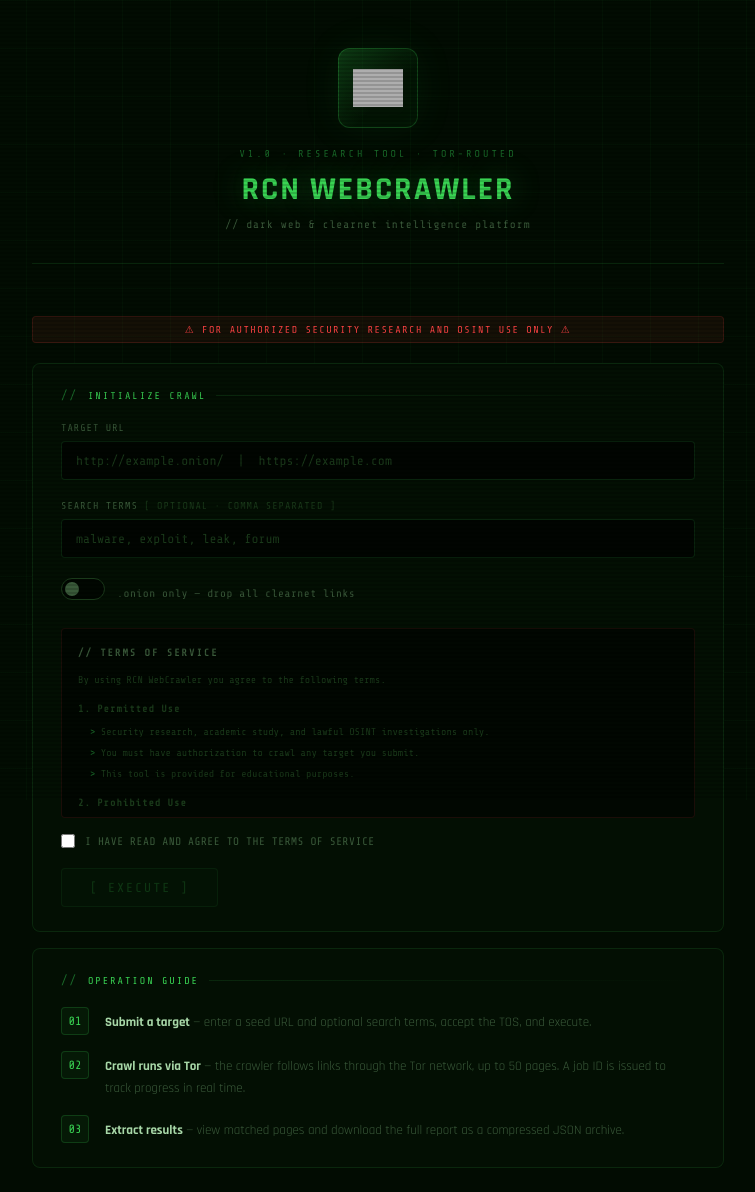
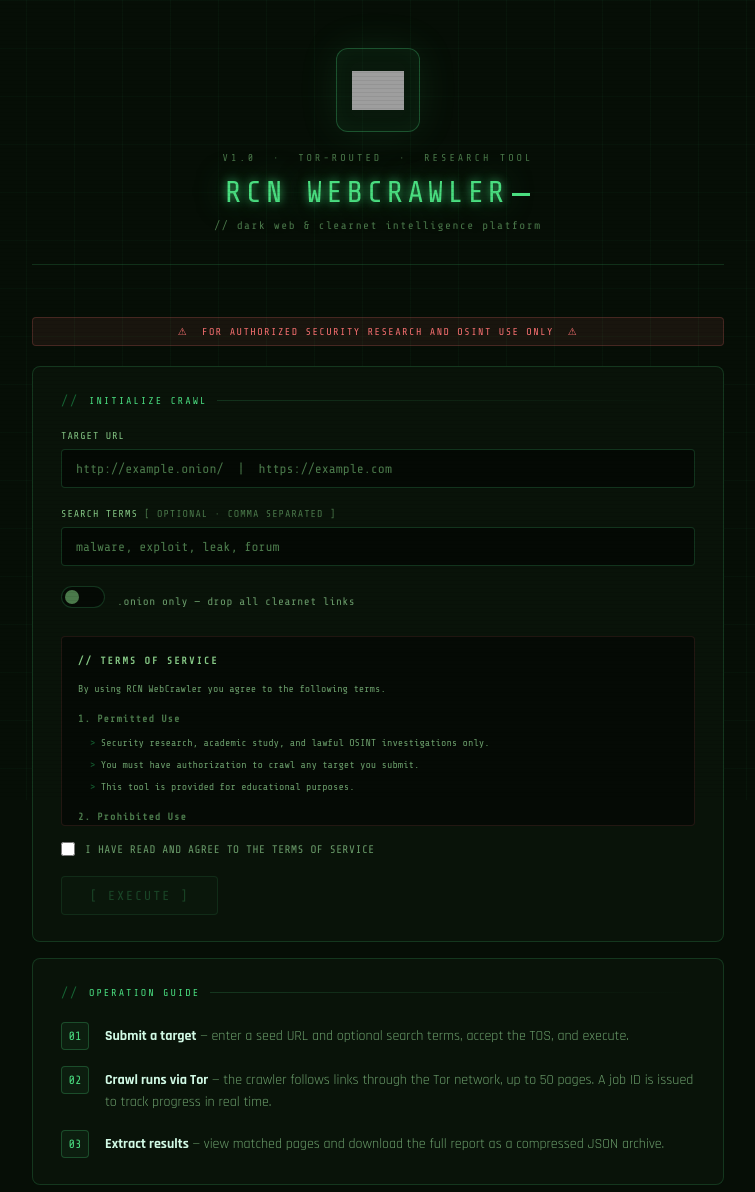
Before and after one commit to 0Day-legalize/rcn-crawler-web, a website: page public/index.html in a window 1280 px wide. Shown: the top 1192 px of the page, without its empty margins (262-1017 px from the left). Drawn offline with nearby package versions, Linux system fonts and the light colour scheme; grey boxes are pictures that could not be loaded.

Commit message:
fix: better contrast, reduced scanlines, flicker + cursor animations

```diff
--- a/public/index.html
+++ b/public/index.html
@@ -10,17 +10,18 @@
     *, *::before, *::after { box-sizing: border-box; margin: 0; padding: 0; }
 
     :root {
-      --green:   #39d353;
-      --green-d: #1a6b2a;
-      --green-g: rgba(57,211,83,0.06);
-      --red:     #ff4444;
-      --red-g:   rgba(255,68,68,0.08);
-      --bg:      #020c02;
-      --surface: rgba(4,16,4,0.9);
-      --border:  rgba(57,211,83,0.12);
-      --muted:   #1a3a1a;
-      --text:    #a8d8a8;
-      --dim:     #3a5a3a;
+      --green:    #4ade80;
+      --green-d:  #166534;
+      --green-glow: rgba(74,222,128,0.15);
+      --red:      #f87171;
+      --red-g:    rgba(248,113,113,0.08);
+      --bg:       #060e06;
+      --surface:  rgba(10,20,10,0.92);
+      --border:   rgba(74,222,128,0.18);
+      --muted:    #4b7a4b;
+      --text:     #d1fae5;
+      --dim:      #6b9e6b;
+      --label:    #86c986;
     }
 
     html { scrollbar-width: thin; scrollbar-color: var(--green-d) transparent; }
@@ -37,16 +38,16 @@
       overflow-x: hidden;
     }
 
-    /* scanline overlay */
+    /* subtle scanlines — reduced opacity so text stays readable */
     body::before {
       content: "";
       position: fixed; inset: 0;
       background: repeating-linear-gradient(
         0deg,
         transparent,
-        transparent 2px,
-        rgba(0,0,0,0.15) 2px,
-        rgba(0,0,0,0.15) 4px
+        transparent 3px,
+        rgba(0,0,0,0.06) 3px,
+        rgba(0,0,0,0.06) 4px
       );
       pointer-events: none; z-index: 100;
     }
@@ -56,13 +57,37 @@
       content: "";
       position: fixed; inset: 0;
       background-image:
-        linear-gradient(rgba(57,211,83,0.04) 1px, transparent 1px),
-        linear-gradient(90deg, rgba(57,211,83,0.04) 1px, transparent 1px);
+        linear-gradient(rgba(74,222,128,0.04) 1px, transparent 1px),
+        linear-gradient(90deg, rgba(74,222,128,0.04) 1px, transparent 1px);
       background-size: 48px 48px;
       pointer-events: none; z-index: 0;
     }
 
     * { position: relative; z-index: 1; }
+
+    /* ── Flicker animation ── */
+    @keyframes flicker {
+      0%,  18%, 22%, 25%, 53%, 57%, 100% {
+        opacity: 1;
+        text-shadow:
+          0 0 10px rgba(74,222,128,0.8),
+          0 0 30px rgba(74,222,128,0.5),
+          0 0 60px rgba(74,222,128,0.3);
+      }
+      20%, 24% {
+        opacity: 0.6;
+        text-shadow: none;
+      }
+      55% {
+        opacity: 0.85;
+        text-shadow: 0 0 10px rgba(74,222,128,0.4);
+      }
+    }
+
+    @keyframes cursor-blink {
+      0%, 100% { opacity: 1; }
+      50%       { opacity: 0; }
+    }
 
     /* ── Header ── */
     header {
@@ -74,40 +99,43 @@
 
     .logo-wrap {
       display: inline-flex; align-items: center; justify-content: center;
-      width: 80px; height: 80px;
-      border-radius: 12px;
-      border: 1px solid rgba(57,211,83,0.25);
-      background: rgba(57,211,83,0.04);
+      width: 84px; height: 84px; border-radius: 12px;
+      border: 1px solid rgba(74,222,128,0.3);
+      background: rgba(74,222,128,0.05);
       margin-bottom: 20px;
-      box-shadow: 0 0 40px rgba(57,211,83,0.08), inset 0 0 20px rgba(57,211,83,0.03);
-      position: relative;
+      box-shadow: 0 0 40px rgba(74,222,128,0.1), inset 0 0 20px rgba(74,222,128,0.04);
     }
-    .logo-wrap::before {
-      content: "";
-      position: absolute; inset: -1px;
-      border-radius: 12px;
-      background: linear-gradient(135deg, rgba(57,211,83,0.2), transparent 60%);
-      pointer-events: none;
-    }
-    .logo-wrap img { height: 50px; width: 50px; object-fit: contain; filter: brightness(1.1); }
+    .logo-wrap img { height: 52px; width: 52px; object-fit: contain; }
 
     .header-tag {
       font-family: 'Share Tech Mono', monospace;
-      font-size: 10px; color: var(--green-d);
+      font-size: 10px; color: var(--muted);
       letter-spacing: 3px; text-transform: uppercase;
+      margin-bottom: 12px;
+    }
+
+    header h1 {
+      font-family: 'Share Tech Mono', monospace;
+      font-size: 30px; font-weight: 400;
+      color: var(--green);
+      letter-spacing: 4px; text-transform: uppercase;
+      animation: flicker 6s infinite;
       margin-bottom: 10px;
     }
-    header h1 {
-      font-size: 32px; font-weight: 700;
-      color: var(--green);
-      letter-spacing: 2px; text-transform: uppercase;
-      text-shadow: 0 0 30px rgba(57,211,83,0.4);
-      margin-bottom: 8px;
+
+    .cursor {
+      display: inline-block;
+      width: 18px; height: 3px;
+      background: var(--green);
+      vertical-align: middle;
+      margin-left: 4px;
+      animation: cursor-blink 1s step-end infinite;
     }
+
     header p {
       font-family: 'Share Tech Mono', monospace;
-      font-size: 11px; color: var(--dim);
-      letter-spacing: 1px;
+      font-size: 11px; color: var(--muted);
+      letter-spacing: 1.5px;
     }
 
     /* warning stripe */
@@ -115,9 +143,9 @@
       font-family: 'Share Tech Mono', monospace;
       font-size: 10px; color: var(--red);
       background: var(--red-g);
-      border: 1px solid rgba(255,68,68,0.15);
+      border: 1px solid rgba(248,113,113,0.2);
       border-radius: 4px;
-      padding: 7px 12px;
+      padding: 8px 14px;
       text-align: center;
       letter-spacing: 1.5px;
       margin-bottom: 20px;
@@ -128,7 +156,7 @@
       background: var(--surface);
       border: 1px solid var(--border);
       border-radius: 8px;
-      padding: 24px 28px;
+      padding: 26px 28px;
       margin-bottom: 16px;
       backdrop-filter: blur(4px);
     }
@@ -136,22 +164,17 @@
       font-family: 'Share Tech Mono', monospace;
       font-size: 10px; color: var(--green);
       letter-spacing: 2px; text-transform: uppercase;
-      margin-bottom: 20px;
+      margin-bottom: 22px;
       display: flex; align-items: center; gap: 10px;
     }
-    .card-title::before {
-      content: "//"; color: var(--green-d); font-size: 12px;
-    }
-    .card-title::after {
-      content: ""; flex: 1; height: 1px;
-      background: linear-gradient(90deg, var(--border), transparent);
-    }
+    .card-title::before { content: "//"; color: var(--green-d); font-size: 13px; }
+    .card-title::after  { content: ""; flex: 1; height: 1px; background: linear-gradient(90deg, var(--border), transparent); }
 
     /* ── Inputs ── */
     .field { margin-bottom: 20px; }
     label {
       font-family: 'Share Tech Mono', monospace;
-      font-size: 10px; color: var(--dim);
+      font-size: 10px; color: var(--label);
       display: block; margin-bottom: 8px;
       letter-spacing: 1px; text-transform: uppercase;
     }
@@ -159,11 +182,11 @@
 
     input[type="text"] {
       width: 100%;
-      background: rgba(0,0,0,0.6);
-      border: 1px solid rgba(57,211,83,0.15);
+      background: rgba(0,0,0,0.5);
+      border: 1px solid rgba(74,222,128,0.2);
       border-radius: 4px;
       padding: 11px 14px;
-      color: var(--green);
+      color: var(--text);
       font-size: 13px;
       font-family: 'Share Tech Mono', monospace;
       outline: none;
@@ -171,8 +194,8 @@
       caret-color: var(--green);
     }
     input[type="text"]:focus {
-      border-color: rgba(57,211,83,0.5);
-      box-shadow: 0 0 0 3px rgba(57,211,83,0.05), 0 0 20px rgba(57,211,83,0.06);
+      border-color: rgba(74,222,128,0.55);
+      box-shadow: 0 0 0 3px rgba(74,222,128,0.07), 0 0 20px rgba(74,222,128,0.07);
     }
     input[type="text"]::placeholder { color: var(--muted); }
 
@@ -182,19 +205,18 @@
     .toggle input { opacity: 0; width: 0; height: 0; }
     .slider {
       position: absolute; inset: 0;
-      background: rgba(0,0,0,0.5); border: 1px solid var(--muted);
+      background: rgba(0,0,0,0.4); border: 1px solid rgba(74,222,128,0.2);
       border-radius: 22px; cursor: pointer; transition: all 0.2s;
     }
     .slider::before {
       content: ""; position: absolute;
       width: 14px; height: 14px; left: 3px; top: 3px;
-      background: var(--dim); border-radius: 50%;
+      background: var(--muted); border-radius: 50%;
       transition: transform 0.2s, background 0.2s;
     }
     .toggle input:checked + .slider {
-      background: rgba(57,211,83,0.1);
-      border-color: rgba(57,211,83,0.4);
-      box-shadow: 0 0 10px rgba(57,211,83,0.1);
+      background: rgba(74,222,128,0.1); border-color: rgba(74,222,128,0.5);
+      box-shadow: 0 0 10px rgba(74,222,128,0.15);
     }
     .toggle input:checked + .slider::before { transform: translateX(22px); background: var(--green); }
     .toggle-label {
@@ -204,16 +226,16 @@
 
     /* ── TOS ── */
     .tos-box {
-      background: rgba(0,0,0,0.5);
-      border: 1px solid rgba(255,68,68,0.1);
+      background: rgba(0,0,0,0.4);
+      border: 1px solid rgba(248,113,113,0.12);
       border-radius: 4px; padding: 14px 16px;
       max-height: 190px; overflow-y: auto;
       font-family: 'Share Tech Mono', monospace;
-      font-size: 10px; line-height: 1.9; color: var(--muted);
+      font-size: 10px; line-height: 2; color: var(--dim);
       margin-bottom: 16px;
       scrollbar-width: thin; scrollbar-color: var(--green-d) transparent;
     }
-    .tos-box h3 { color: var(--dim); font-size: 10px; margin-bottom: 8px; letter-spacing: 2px; text-transform: uppercase; }
+    .tos-box h3 { color: var(--label); font-size: 10px; margin-bottom: 8px; letter-spacing: 2px; text-transform: uppercase; }
     .tos-box h4 { color: var(--muted); font-size: 10px; margin: 10px 0 4px; letter-spacing: 1px; }
     .tos-box ul { padding-left: 12px; list-style: none; }
     .tos-box li::before { content: "> "; color: var(--green-d); }
@@ -232,31 +254,28 @@
       display: inline-flex; align-items: center; gap: 8px;
       padding: 11px 28px; border-radius: 4px;
       font-family: 'Share Tech Mono', monospace;
-      font-size: 13px; font-weight: 400;
-      letter-spacing: 2px; text-transform: uppercase;
-      cursor: pointer; border: none;
-      transition: all 0.2s;
+      font-size: 13px; letter-spacing: 2px; text-transform: uppercase;
+      cursor: pointer; border: none; transition: all 0.2s;
     }
     .btn-primary {
-      background: rgba(57,211,83,0.08);
-      border: 1px solid rgba(57,211,83,0.4);
+      background: rgba(74,222,128,0.08);
+      border: 1px solid rgba(74,222,128,0.45);
       color: var(--green);
     }
     .btn-primary:hover:not(:disabled) {
-      background: rgba(57,211,83,0.14);
+      background: rgba(74,222,128,0.14);
       border-color: var(--green);
-      box-shadow: 0 0 24px rgba(57,211,83,0.2), inset 0 0 12px rgba(57,211,83,0.04);
+      box-shadow: 0 0 24px rgba(74,222,128,0.2), inset 0 0 12px rgba(74,222,128,0.04);
     }
-    .btn:disabled { opacity: 0.2; cursor: default; }
+    .btn:disabled { opacity: 0.25; cursor: default; }
 
     #error-msg {
       display: none; margin-top: 14px;
       font-family: 'Share Tech Mono', monospace;
       font-size: 11px; color: var(--red);
       background: var(--red-g);
-      border: 1px solid rgba(255,68,68,0.2);
-      border-radius: 4px; padding: 10px 14px;
-      letter-spacing: 0.5px;
+      border: 1px solid rgba(248,113,113,0.2);
+      border-radius: 4px; padding: 10px 14px; letter-spacing: 0.5px;
     }
     #error-msg::before { content: "[ERR] "; }
 
@@ -266,14 +285,11 @@
     .step-num {
       font-family: 'Share Tech Mono', monospace;
       width: 28px; height: 28px; border-radius: 4px; flex-shrink: 0;
-      background: rgba(57,211,83,0.05);
-      border: 1px solid rgba(57,211,83,0.2);
+      background: rgba(74,222,128,0.05); border: 1px solid rgba(74,222,128,0.25);
       color: var(--green); font-size: 12px;
       display: flex; align-items: center; justify-content: center;
     }
-    .step-text {
-      font-size: 13px; color: var(--dim); line-height: 1.7; padding-top: 4px;
-    }
+    .step-text { font-size: 14px; color: var(--dim); line-height: 1.6; padding-top: 3px; }
     .step-text strong { color: var(--text); }
 
     /* ── Footer ── */
@@ -292,12 +308,12 @@
   <div class="logo-wrap">
     <img src="/logo.png" alt="RCN">
   </div>
-  <div class="header-tag">v1.0 · research tool · tor-routed</div>
-  <h1>RCN WebCrawler</h1>
+  <div class="header-tag">v1.0 &nbsp;·&nbsp; tor-routed &nbsp;·&nbsp; research tool</div>
+  <h1>RCN WebCrawler<span class="cursor"></span></h1>
   <p>// dark web &amp; clearnet intelligence platform</p>
 </header>
 
-<div class="warn-stripe">&#9888; FOR AUTHORIZED SECURITY RESEARCH AND OSINT USE ONLY &#9888;</div>
+<div class="warn-stripe">&#9888;&nbsp; FOR AUTHORIZED SECURITY RESEARCH AND OSINT USE ONLY &nbsp;&#9888;</div>
 
 <div class="card">
   <div class="card-title">Initialize Crawl</div>
@@ -357,7 +373,7 @@
     I have read and agree to the Terms of Service
   </label>
 
-  <button class="btn btn-primary" id="btn-submit" disabled>[ EXECUTE ]</button>
+  <button class="btn btn-primary" id="btn-submit" disabled>[ execute ]</button>
   <div id="error-msg"></div>
 </div>
 
@@ -406,7 +422,7 @@
   if (!url) { showError("Target URL is required."); return; }
 
   submitBtn.disabled = true;
-  submitBtn.textContent = "[ INITIALIZING... ]";
+  submitBtn.textContent = "[ initializing... ]";
 
   try {
     const res = await fetch("/api/jobs", {
@@ -421,7 +437,7 @@
       showError(data.error ?? "Failed to submit job.");
       if (data.jobId) window.location.href = `/job.html?id=${data.jobId}`;
       submitBtn.disabled = false;
-      submitBtn.textContent = "[ EXECUTE ]";
+      submitBtn.textContent = "[ execute ]";
       return;
     }
 
@@ -429,7 +445,7 @@
   } catch (err) {
     showError(`Connection failed: ${err.message}`);
     submitBtn.disabled = false;
-    submitBtn.textContent = "[ EXECUTE ]";
+    submitBtn.textContent = "[ execute ]";
   }
 });
 </script>
```
Also changed, not shown: public/job.html (+44 -29 lines).
